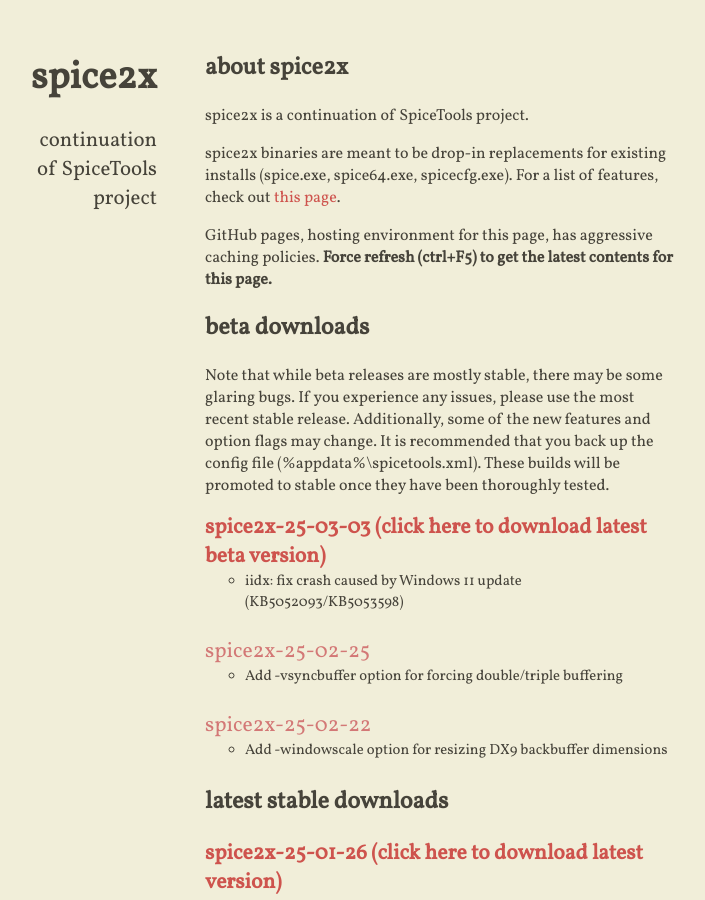
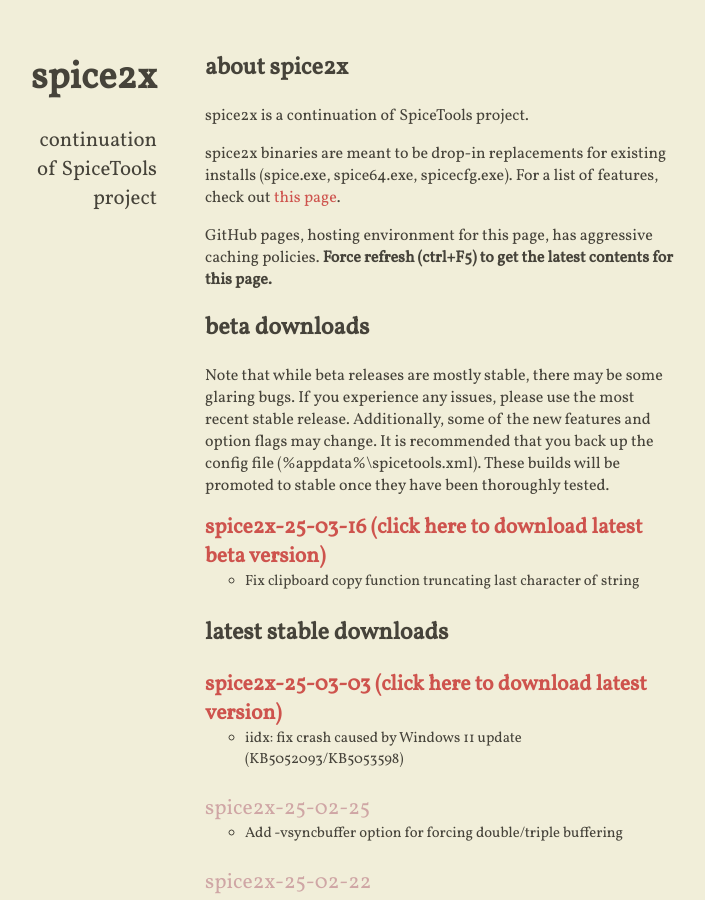
Before and after one commit to spice2x/spice2x.github.io, a Jekyll site: the page built from docs/index.html, in a window 1280 px wide and 900 px high. Shown: the whole window, without its empty margins (299-1004 px from the left). Built offline with Jekyll 4.4.1, drawn with Linux system fonts in a browser that asks for light colours; nearby versions of some CDN libraries.

Commit message:
25-03-16

```diff
--- a/docs/_includes/content.html
+++ b/docs/_includes/content.html
@@ -17,6 +17,19 @@
   stable once they have been thoroughly tested.
 </p>
 <ul class="downloads-beta highlight-latest">
+  <li>
+    <a class="download-link" href="https://github.com/spice2x/spice2x.github.io/releases/download/25-03-16/spice2x-25-03-16.zip">
+      spice2x-25-03-16
+    </a>
+    <ul>
+      <li>Fix clipboard copy function truncating last character of string</li>
+    </ul>
+  </li>
+</ul>
+
+<h2>latest stable downloads</h2>
+
+<ul class="downloads highlight-latest">
   <li>
     <a class="download-link" href="https://github.com/spice2x/spice2x.github.io/releases/download/25-03-03/spice2x-25-03-03.zip">
       spice2x-25-03-03
@@ -41,11 +54,6 @@
       <li>Add -windowscale option for resizing DX9 backbuffer dimensions</li>
     </ul>
   </li>
-</ul>
-
-<h2>latest stable downloads</h2>
-
-<ul class="downloads highlight-latest">
   <li>
     <a class="download-link" href="https://github.com/spice2x/spice2x.github.io/releases/download/25-01-26/spice2x-25-01-26.zip">
       spice2x-25-01-26
```
